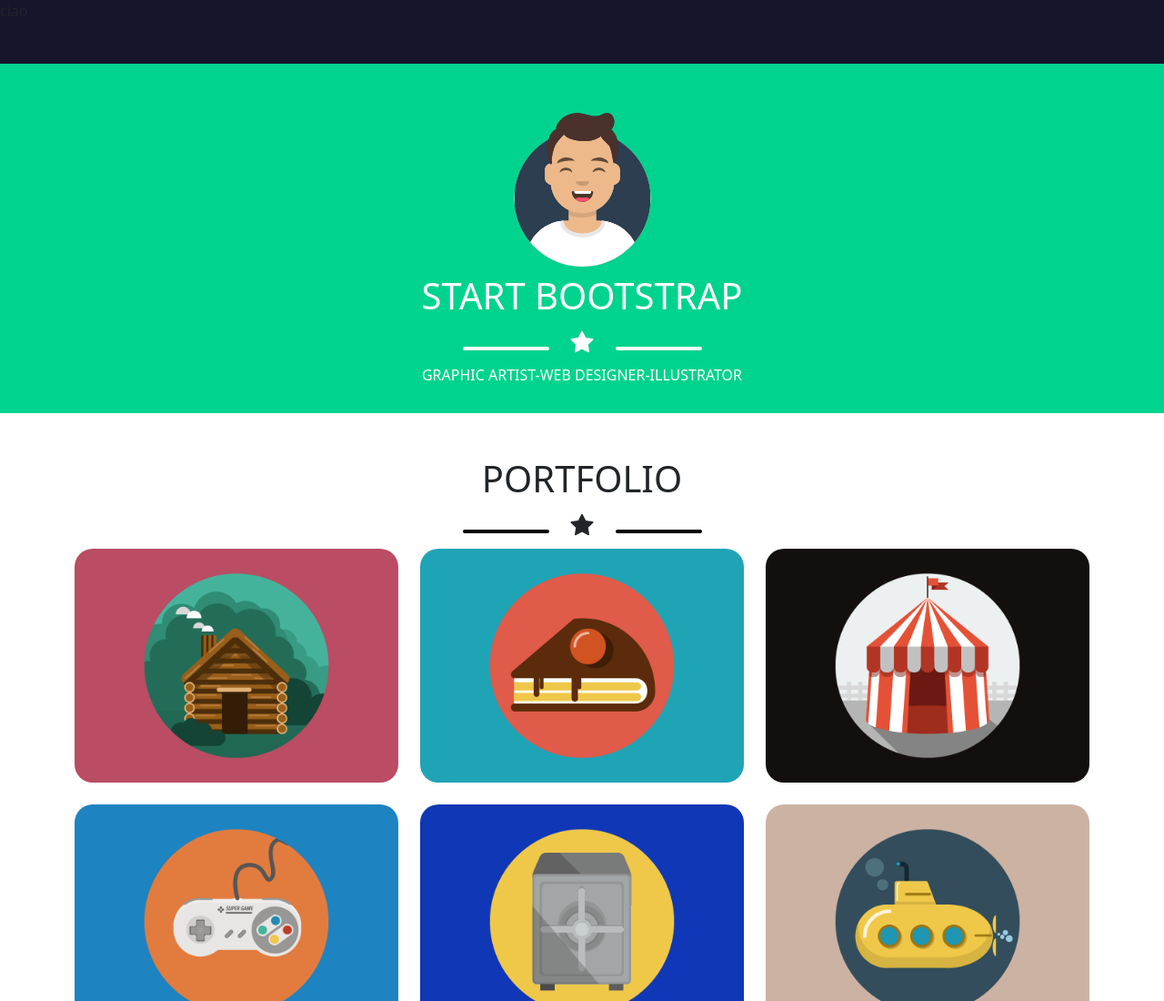
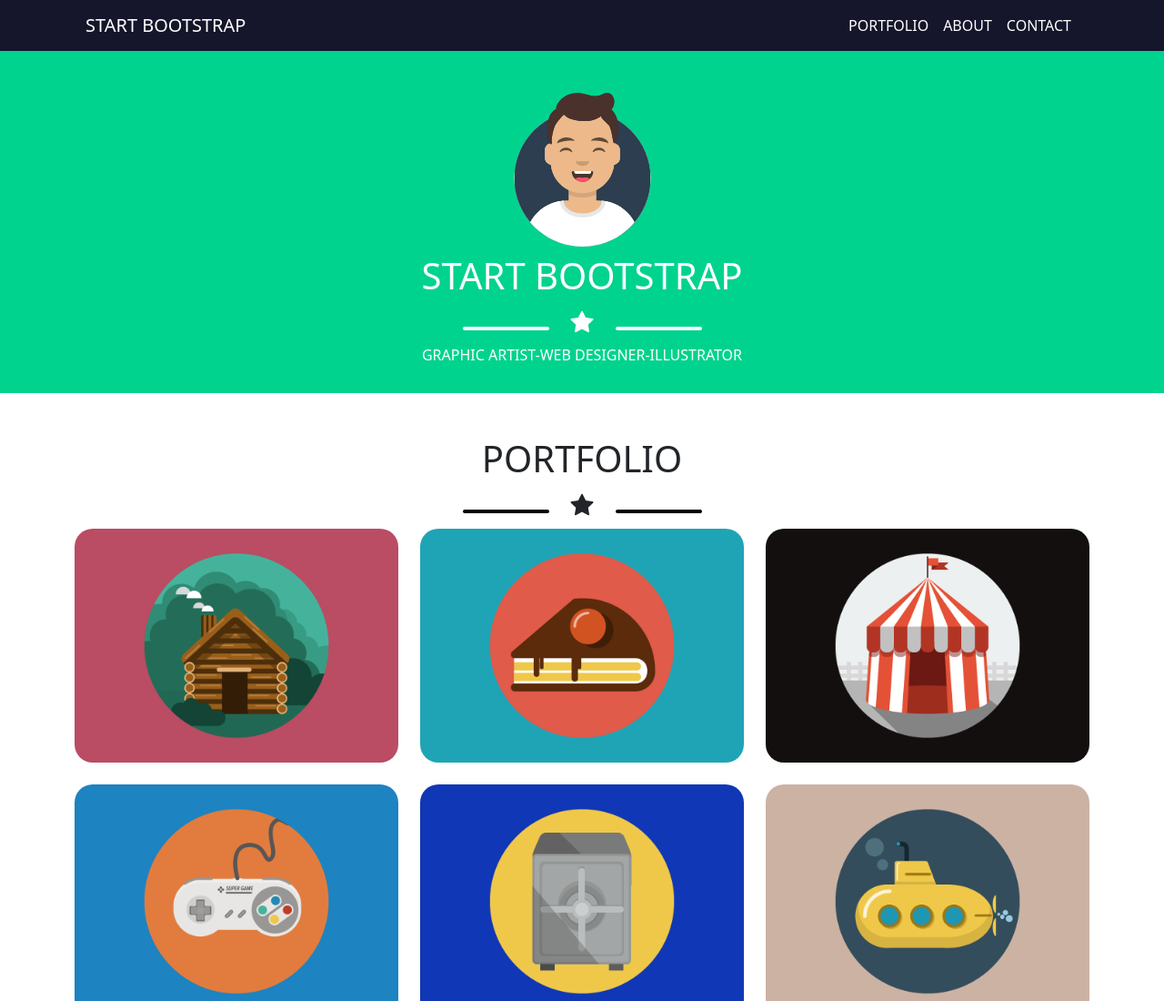
Before and after one commit to SamueleLettieri/html-css-bootstrap-freelancer, a plain HTML site: page index.html in a window 1280 px wide. Shown: the top 1100 px of the page at 91% size. Drawn offline with nearby package versions, Linux system fonts and the light colour scheme.

Commit message:
aggiunta di navbar

```diff
--- a/css/style.css
+++ b/css/style.css
@@ -4,10 +4,8 @@
     box-sizing: border-box;
  }
 
- header{
+.ms_ht{
      background-color: rgb(21, 21, 43);
-     width: 100%;
-     height: 70px;
  }
 
  .ms_c_g{
@@ -20,6 +18,14 @@
 
 .ms_c_w{
     color: white;
+}
+
+.ms_d_f{
+    display: flex;
+}
+
+.ms_j_end{
+    justify-content: flex-end;
 }
 
 .ms_star{
--- a/index.html
+++ b/index.html
@@ -13,14 +13,34 @@
 </head>
 <body>
     <header>
-        <nav>
-            ciao
-        </nav>
-    </header>
-    <main>
+        <div class="fixed-top ms_ht">
+            <div class="container">
+                <nav class="navbar navbar-expand-lg">
+                    <div class="container-fluid ">
+                    <a class="navbar-brand ms_c_w" href="#">START BOOTSTRAP</a>
+                    <button class="navbar-toggler ms_c_w" type="button" data-bs-toggle="collapse" data-bs-target="#navbarNav" aria-controls="navbarNav" aria-expanded="false" aria-label="Toggle navigation">
+                        <span class="navbar-toggler-icon ms_c_w"></span>
+                    </button>
+                    <div class="collapse navbar-collapse ms_j_end" id="navbarNav">
+                        <ul class="navbar-nav">
+                        <li class="nav-item">
+                            <a class="nav-link ms_c_w" aria-current="page" href="#portfolio">PORTFOLIO</a>
+                        </li>
+                        <li class="nav-item">
+                            <a class="nav-link ms_c_w" href="#about">ABOUT</a>
+                        </li>
+                        <li class="nav-item">
+                            <a class="nav-link ms_c_w" href="#contact">CONTACT</a>
+                        </li>
+                        </ul>
+                    </div>
+                    </div>
+                </nav>
+            </div>
+        </div>
         <section class="ms_c_g pt-5">
             <div class="container ms_c_w">
-                <div class="row">
+                <div class="row pt-5">
                     <div class="col-12 text-center pb-2"><img class="ms_w_165" src="./img/avatar.svg" alt=""></div>
                 </div>
                 <div class="row">
@@ -34,10 +54,12 @@
                 </div>
             </div>
         </section>
-        <section>
+    </header>
+    <main>
+        <section class="pt-5 pb-5" id="portfolio">
             <div class="container">
                 <div class="row">
-                    <div class="col-12 text-center pt-5"><h1>PORTFOLIO</h1></div>
+                    <div class="col-12 text-center"><h1>PORTFOLIO</h1></div>
                 </div>
                 <div class="row">
                     <div class="col-12 text-center pb-2"><span class="ms_line ms_bor_n"></span><i class="bi bi-star-fill ms_star p-4"></i><span class="ms_line ms_bor_n"></span></div>
@@ -52,7 +74,7 @@
                 </div>
             </div>
         </section>
-        <section class="ms_c_g pt-5">
+        <section class="ms_c_g pt-5" id="about">
             <div class="container ms_c_w">
                 <div class="row">
                     <div class="col-12 text-center"><h1>ABOUT</h1></div>
@@ -69,7 +91,7 @@
                 </div>
             </div>
         </section>
-        <section class="pb-5">
+        <section class="pb-5" id="contact">
             <div class="container">
                 <div class="row">
                     <div class="col-12 text-center pt-5"><h1>CONTACT ME</h1></div>
@@ -108,5 +130,7 @@
             </div>
         </section>
     </footer>
+<!-- JavaScript Bundle with Popper -->
+<script src="https://cdn.jsdelivr.net/npm/bootstrap@5.2.0-beta1/dist/js/bootstrap.bundle.min.js" integrity="sha384-pprn3073KE6tl6bjs2QrFaJGz5/SUsLqktiwsUTF55Jfv3qYSDhgCecCxMW52nD2" crossorigin="anonymous"></script>
 </body>
 </html>
```
